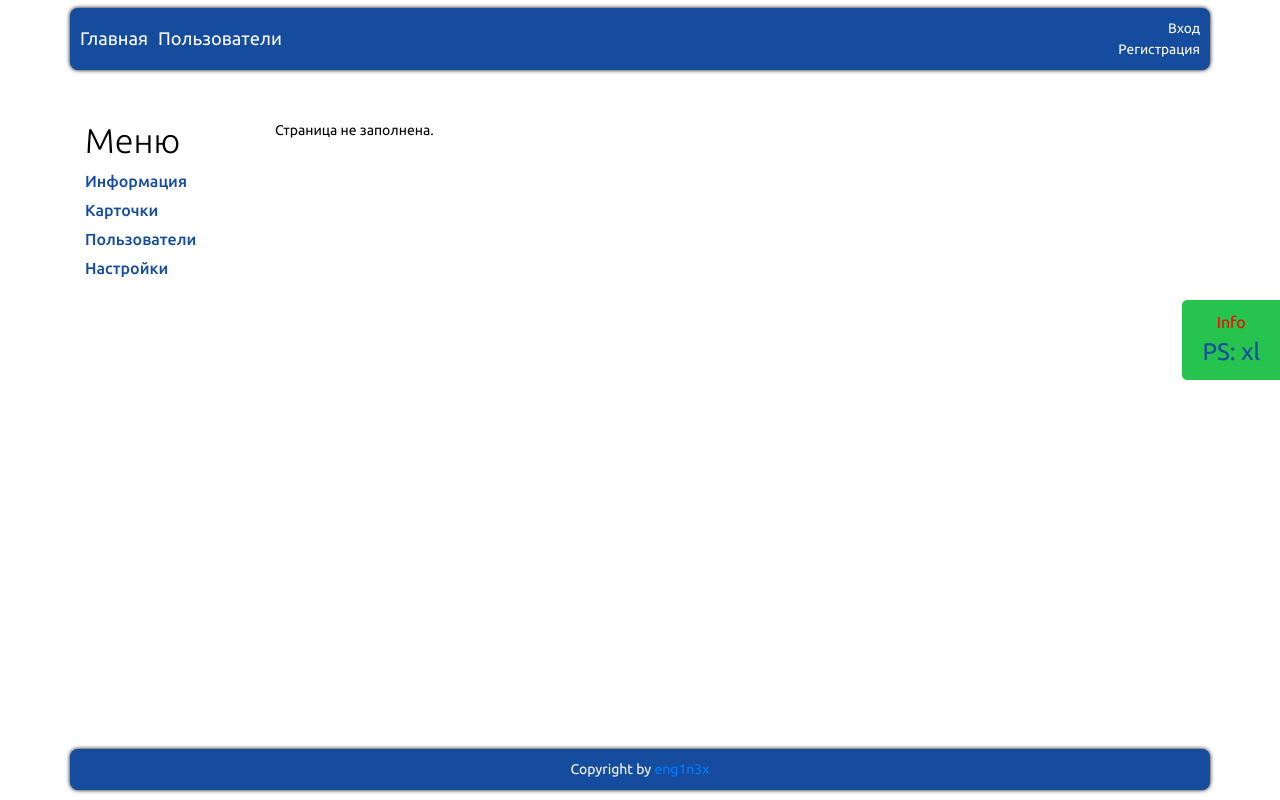
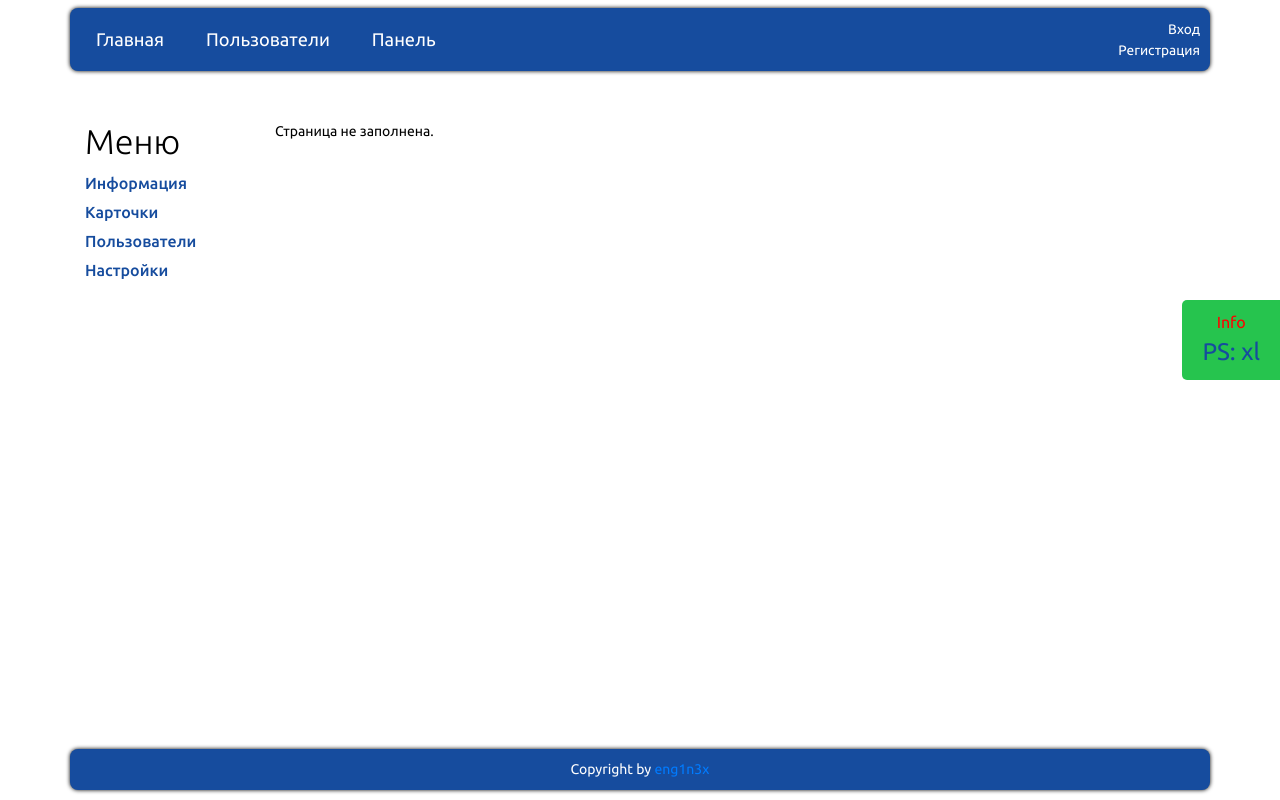
Before and after one commit to ENG1N3X/kudr.dev, a Nuxt app: page /admin/users in a window 1280 px wide. Built offline with nearby package versions, Linux system fonts and the light colour scheme; no server answers.

Commit message:
Turn off auth module, update header markup and header styles

```diff
--- a/assets/sass/components/header.sass
+++ b/assets/sass/components/header.sass
@@ -3,27 +3,37 @@
     background: $color-main
     border-radius: 8px
     box-shadow: 0 0 4px $color-000
-    &Logo
-        font-size: rem(16)
+
+.headerNav
+    .nav-item
+        .nav-link
+            font-size: rem(16)
+            color: $color-fff
+            transition: .2s
+            &:hover
+                @extend .active
+            &.active
+                color: $color-74b
         &:not(:last-child)
             margin-right: 10px
-    &Link
-        font-size: rem(12)
-    &Logo, &Link
-        color: $color-fff
+
+.headerProfile
+    color: $color-fff
+    font-size: rem(14)
+    text-align: right
+    margin-bottom: 0
+    a
+        text-decoration: none
         transition: .2s
         &:hover
-            text-decoration: none
             color: $color-fff
             opacity: 0.9
-    &Title
+
+.headerLink
+    font-size: rem(12)
+    color: $color-fff
+    transition: .2s
+    &:hover
+        text-decoration: none
         color: $color-fff
-        font-size: rem(14)
-        text-align: right
-        margin-bottom: 0
-        a
-            text-decoration: none
-            transition: .2s
-            &:hover
-                color: $color-fff
-                opacity: 0.9
+        opacity: 0.9
--- a/components/header/header.vue
+++ b/components/header.vue
@@ -2,10 +2,19 @@
   <b-container class="header mt-2 mb-50">
     <b-row class="align-items-center">
       <b-col cols="7">
-        <b-nav>
-          <nuxt-link to="/" class="headerLogo">Главная</nuxt-link>
-          <nuxt-link to="/users" class="headerLogo">Пользователи</nuxt-link>
-          <nuxt-link to="/admin/main" class="headerLogo" v-if="$auth.loggedIn && $store.getters['authUser'].admin">Панель</nuxt-link>
+        <b-nav class="headerNav">
+          <b-nav-item to="/" exact>
+            Главная
+          </b-nav-item>
+          <b-nav-item to="/users">
+            Пользователи
+          </b-nav-item>
+          <!-- <b-nav-item to="/admin/main" v-if="$auth.loggedIn && $store.getters['authUser'].admin">
+            Панель
+          </b-nav-item> -->
+          <b-nav-item to="/admin/main">
+            Панель
+          </b-nav-item>
         </b-nav>
       </b-col>
       <b-col cols="5" class="text-right" v-if="!$auth.loggedIn">
@@ -15,7 +24,7 @@
         </b-row>
       </b-col>
       <b-col cols="4" v-if="$auth.loggedIn && $store.getters['authUser'].login">
-        <h4 class="headerTitle">
+        <h4 class="headerProfile">
           Профиль, <nuxt-link to="!#">{{ $store.getters['authUser'].login }}</nuxt-link>
         </h4>
       </b-col>
--- a/layouts/admin.vue
+++ b/layouts/admin.vue
@@ -16,12 +16,12 @@
 </template>
 
 <script>
-import AppHeader from '~/components/header/header.vue'
-import AppFooter from '~/components/footer/footer.vue'
+import AppHeader from '~/components/header.vue'
+import AppFooter from '~/components/footer.vue'
 import AppAdminNav from '~/components/admin/Nav.vue'
 
 export default {
-  middleware: ['auth', 'is-auth'],
+  // middleware: ['auth', 'is-auth'],
   components: {
     AppHeader,
     AppFooter,
--- a/layouts/default.vue
+++ b/layouts/default.vue
@@ -7,12 +7,12 @@
 </template>
 
 <script>
-import AppHeader from '~/components/header/header.vue'
-import AppFooter from '~/components/footer/footer.vue'
+import AppHeader from '~/components/header.vue'
+import AppFooter from '~/components/footer.vue'
 
 export default {
-  middleware: 'is-auth',
-  auth: false,
+  // middleware: 'is-auth',
+  // auth: false,
   components: {
     AppHeader,
     AppFooter
--- a/layouts/error.vue
+++ b/layouts/error.vue
@@ -11,7 +11,7 @@
 
 <script>
 export default {
-  middleware: 'is-auth',
+  // middleware: 'is-auth',
   auth: false
 }
 </script>
--- a/nuxt.config.js
+++ b/nuxt.config.js
@@ -81,18 +81,8 @@ module.exports = {
     }
   },
   router: {
-    // routes: [
-    //   {
-    //     name: 'index',
-    //     path: '/main',
-    //     component: 'pages/index.vue'
-    //   },
-    //   {
-    //     name: 'card-id',
-    //     path: '/card/:id?',
-    //     component: 'pages/card/_id.vue'
-    //   }
-    // ]
+    linkActiveClass: 'active',
+    linkExactActiveClass: ''
   },
   /*
    ** Build configuration
--- a/pages/users.vue
+++ b/pages/users.vue
@@ -12,7 +12,7 @@ export default {
     title: 'Пользователи'
   },
   layout: 'default',
-  middleware: 'auth',
+  // middleware: 'auth',
   components: {
     AppUsersList
   },
```
Also changed, not shown: components/footer.vue (renamed from components/footer/footer.vue).
